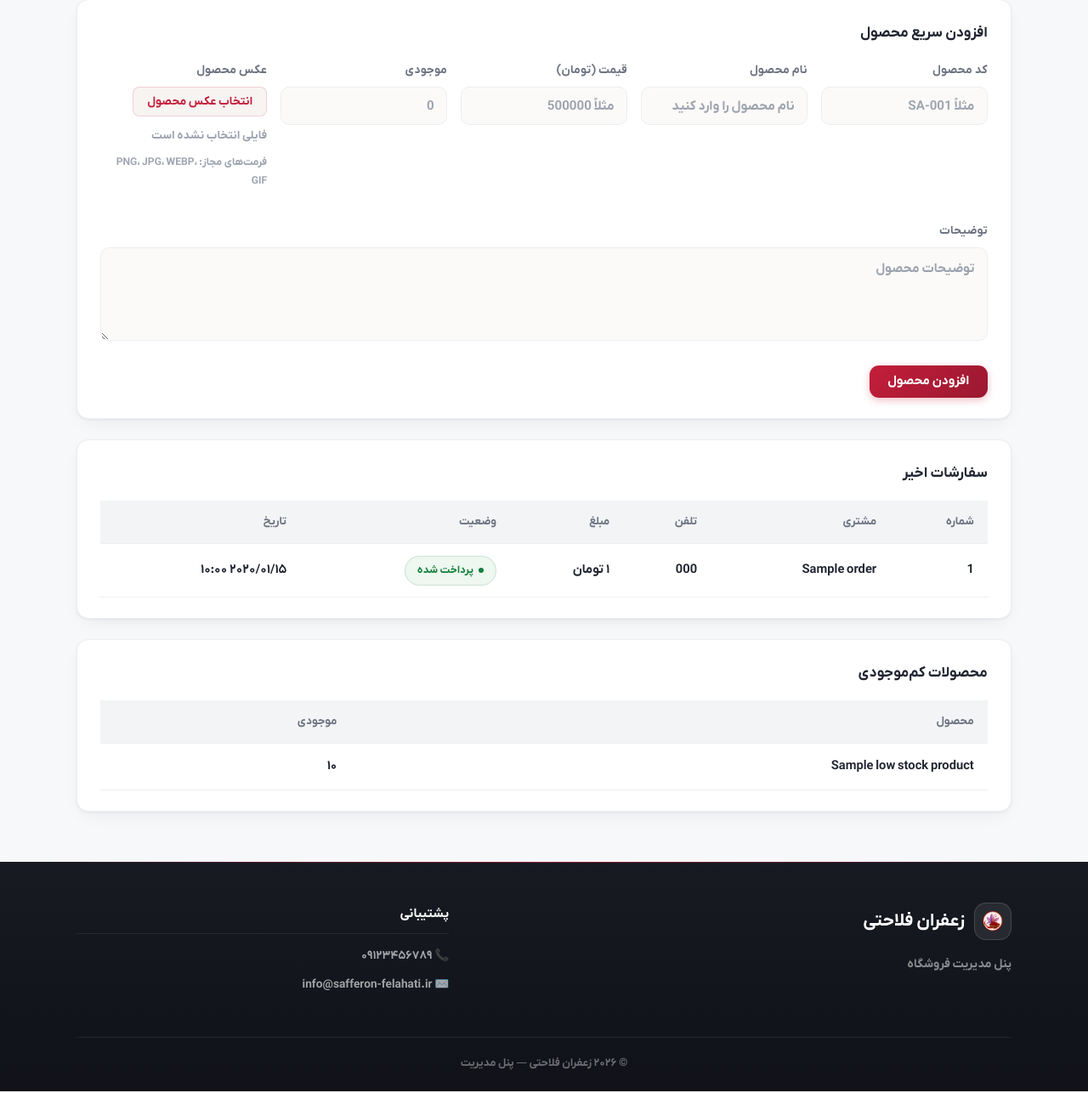
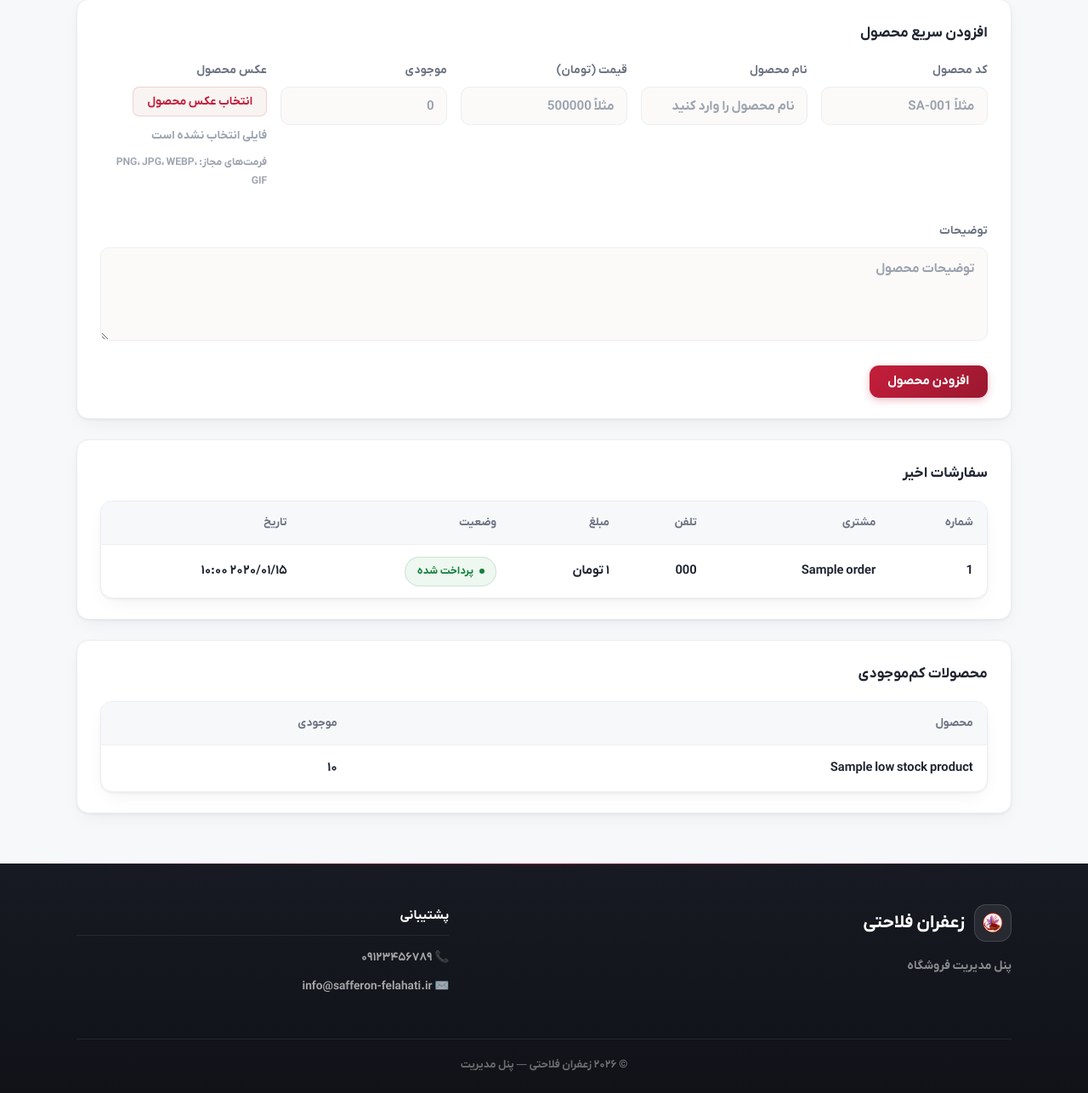
Before and after one commit to ShayanCoder710/Falahati-Saffron, a Flask app: template templates/admin/dashboard.html in a window 1280 px wide. Shown: the part 407-1693 px from the top of the page at 85% size. Run offline with Flask 3, Linux system fonts and the light colour scheme; the template is opened without the code that fills it: most values are stand-ins (such as "Sample title", 1, 10 or a date in 2020); data that the repository does not hold is empty.

Commit message:
fixed bug in table - Version --> 3.0

```diff
--- a/app.py
+++ b/app.py
@@ -709,7 +709,7 @@ def create_app():
             change_stock(order, 1)
         order.status = status
         db.session.commit()
-        flash('وضعیت سفارش تغذیر شد', 'success')
+        flash('وضعیت سفارش تغییر شد', 'success')
         return redirect(url_for('admin_orders'))
 
     @app.route('/admin/users')
--- a/static/css/style.css
+++ b/static/css/style.css
@@ -2225,12 +2225,16 @@ code {
     border-radius: var(--radius);
     border: 1px solid var(--border);
     box-shadow: var(--shadow);
-    overflow: hidden;
+    overflow-x: auto;
+    overflow-y: hidden;
+    -webkit-overflow-scrolling: touch;
 }
 
 .table-wrap .data-table {
     border-collapse: separate;
     border-spacing: 0;
+    width: 100%;
+    min-width: max-content;
 }
 
 .table-wrap .data-table thead th {
--- a/templates/admin/dashboard.html
+++ b/templates/admin/dashboard.html
@@ -77,7 +77,7 @@
     <div class="dashboard-section">
         <h2>سفارشات اخیر</h2>
         {% if recent_orders %}
-        <div style="overflow-x:auto;">
+        <div class="table-wrap">
             <table class="data-table">
                 <thead><tr>
                     <th>شماره</th><th>مشتری</th><th>تلفن</th><th>مبلغ</th><th>وضعیت</th><th>تاریخ</th>
@@ -104,6 +104,7 @@
     <div class="dashboard-section">
         <h2>محصولات کم‌موجودی</h2>
         {% if low_stock_products %}
+        <div class="table-wrap">
         <table class="data-table">
             <thead><tr><th>محصول</th><th>موجودی</th></tr></thead>
             <tbody>
@@ -112,6 +113,7 @@
             {% endfor %}
             </tbody>
         </table>
+        </div>
         {% else %}
             <p>همه محصولات موجودی کافی دارند</p>
         {% endif %}
--- a/templates/admin/order_detail.html
+++ b/templates/admin/order_detail.html
@@ -26,7 +26,8 @@
 
     <div class="dashboard-section">
         <h3>اقلام سفارش</h3>
-        <table class="data-table">
+        <div class="table-wrap">
+            <table class="data-table">
             <thead><tr><th>محصول</th><th>تعداد</th><th>قیمت واحد</th><th>جمع</th></tr></thead>
             <tbody>
             {% for it in items %}
@@ -43,6 +44,7 @@
             </tr>
             </tbody>
         </table>
+        </div>
     </div>
 
     <div class="dashboard-section">
```
